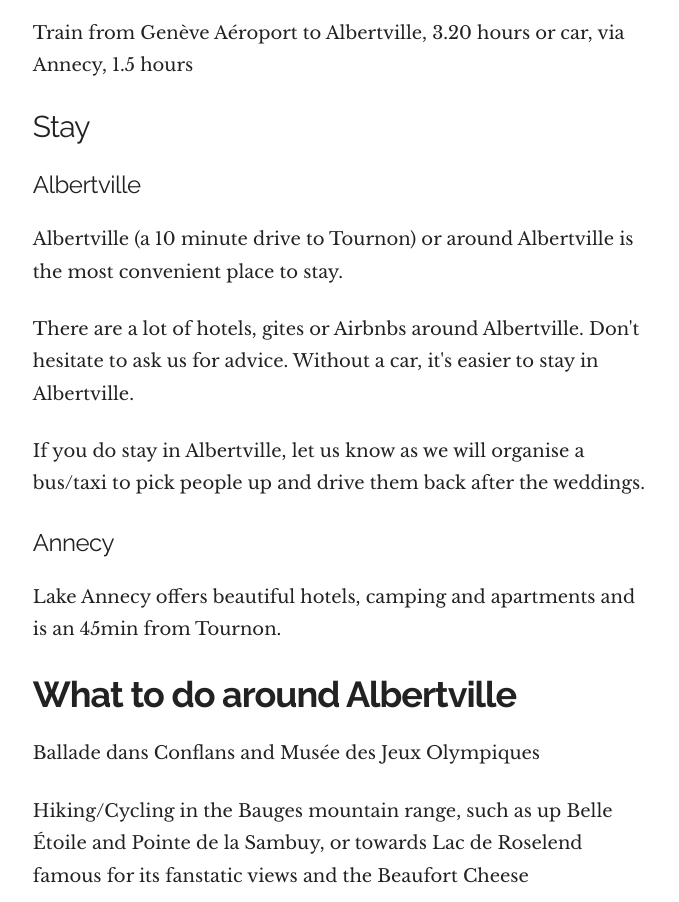
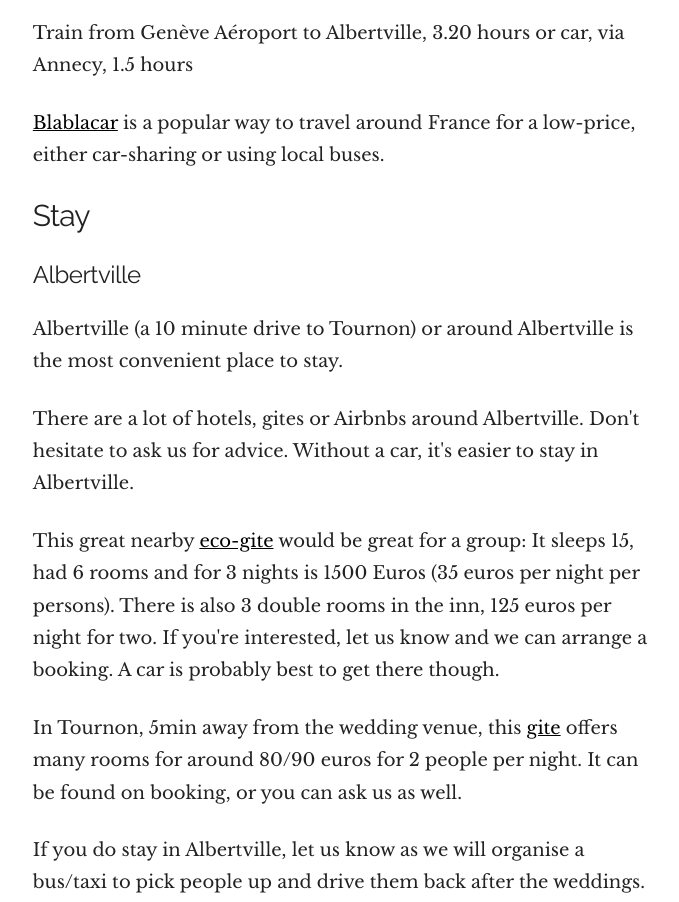
Before and after one commit to maximetornier/wedding, a plain HTML site: page index.html in a window 1280 px wide. Shown: the part 3058-3960 px from the top of the page, without its empty margins (300-979 px from the left). Drawn offline with nearby package versions, Linux system fonts and the light colour scheme.

Commit message:
Update index.html

```diff
--- a/index.html
+++ b/index.html
@@ -125,12 +125,15 @@
 </p>
                         <h4>Travel to Tournon</h4>
                          <p>Train from Genève Aéroport to Albertville, 3.20 hours or car, via Annecy, 1.5 hours </p>
+                         <p><a href="https://www.blablacar.fr/" target="_blank">Blablacar</a> is a popular way to travel around France for a low-price, either car-sharing or using local buses. </p>
 
                          <h4>Stay</h4>
                          <h5>Albertville</h5>
                          <p>Albertville (a 10 minute drive to Tournon) or around Albertville is the most convenient place to stay. </p>
 
 <p>There are a lot of hotels, gites or Airbnbs around Albertville. Don't hesitate to ask us for advice. Without a car, it's easier to stay in Albertville. </p>
+                         <p>This great nearby <a href="https://www.blablacar.fr/" target="_blank">eco-gite</a>  would be great for a group: It sleeps 15, had 6 rooms and for 3 nights is 1500 Euros (35 euros per night per persons). There is also 3 double rooms in the inn, 125 euros per night for two. If you're interested, let us know and we can arrange a booking. A car is probably best to get there though.</p>
+                         <p>In Tournon, 5min away from the wedding venue, this <a href="https://www.domainedugrandcellier.fr/" target="_blank">gite</a> offers many rooms for around 80/90 euros for 2 people per night. It can be found on booking, or you can ask us as well.</p>
 
 <p>
 If you do stay in Albertville, let us know as we will organise a bus/taxi to pick people up and drive them back after the weddings. </p>
```
